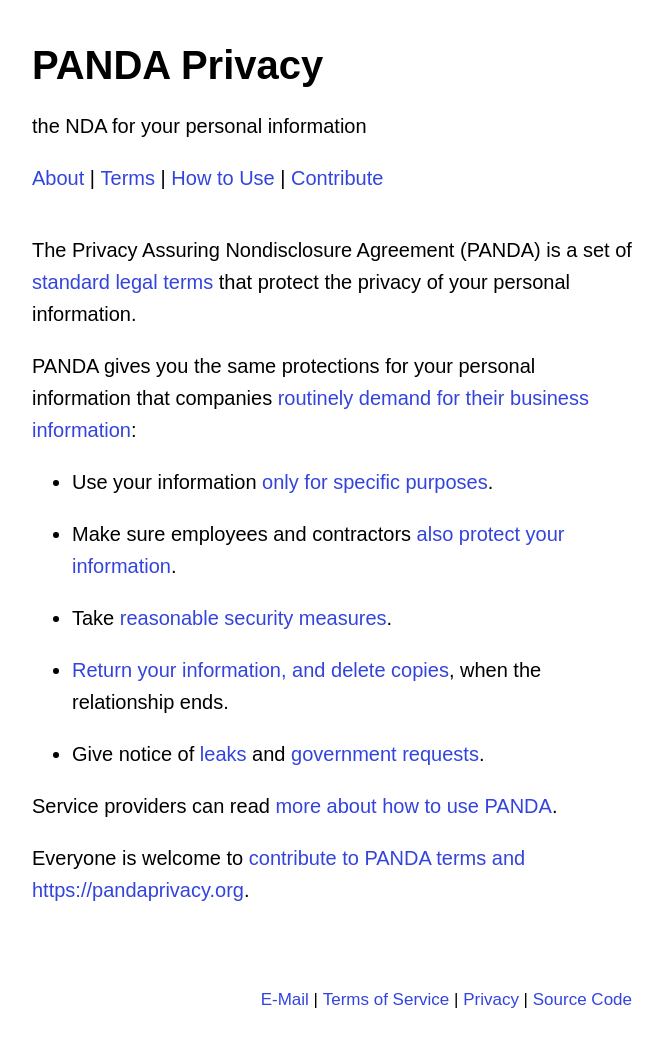
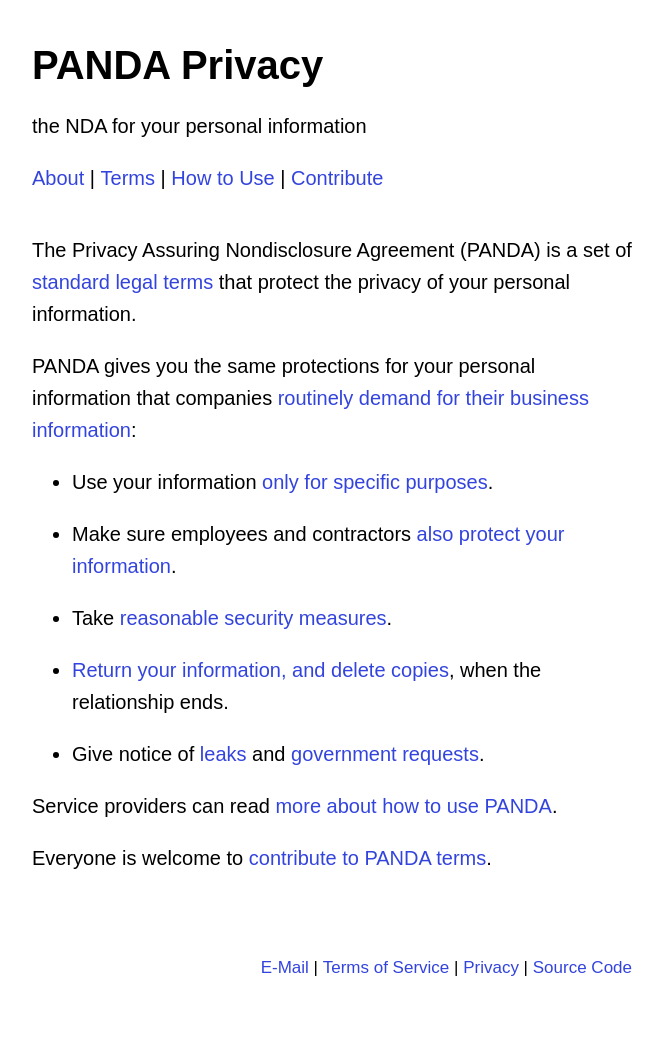
Before and after one commit to pandaprivacy/pandaprivacy.org, a Jekyll site: the page built from index.md, in a window 1280 px wide. Shown: the whole page, without its empty margins (308-971 px from the left). Built offline with Jekyll 4.4.1, drawn with Linux system fonts in a browser that asks for light colours; after the commit the page ends 1021 px from its top, so only the background shows below that.

Commit message:
Homepage: Shorten link to Contribute

```diff
--- a/index.md
+++ b/index.md
@@ -19,7 +19,7 @@ PANDA gives you the same protections for your personal information that companie
 
 Service providers can read [more about how to use PANDA](/how).
 
-Everyone is welcome to [contribute to PANDA terms and {{site.url}}](/contribute).
+Everyone is welcome to [contribute to PANDA terms](/contribute).
 
 {% if site.posts.size > 0 %}
 ## Posts
```
